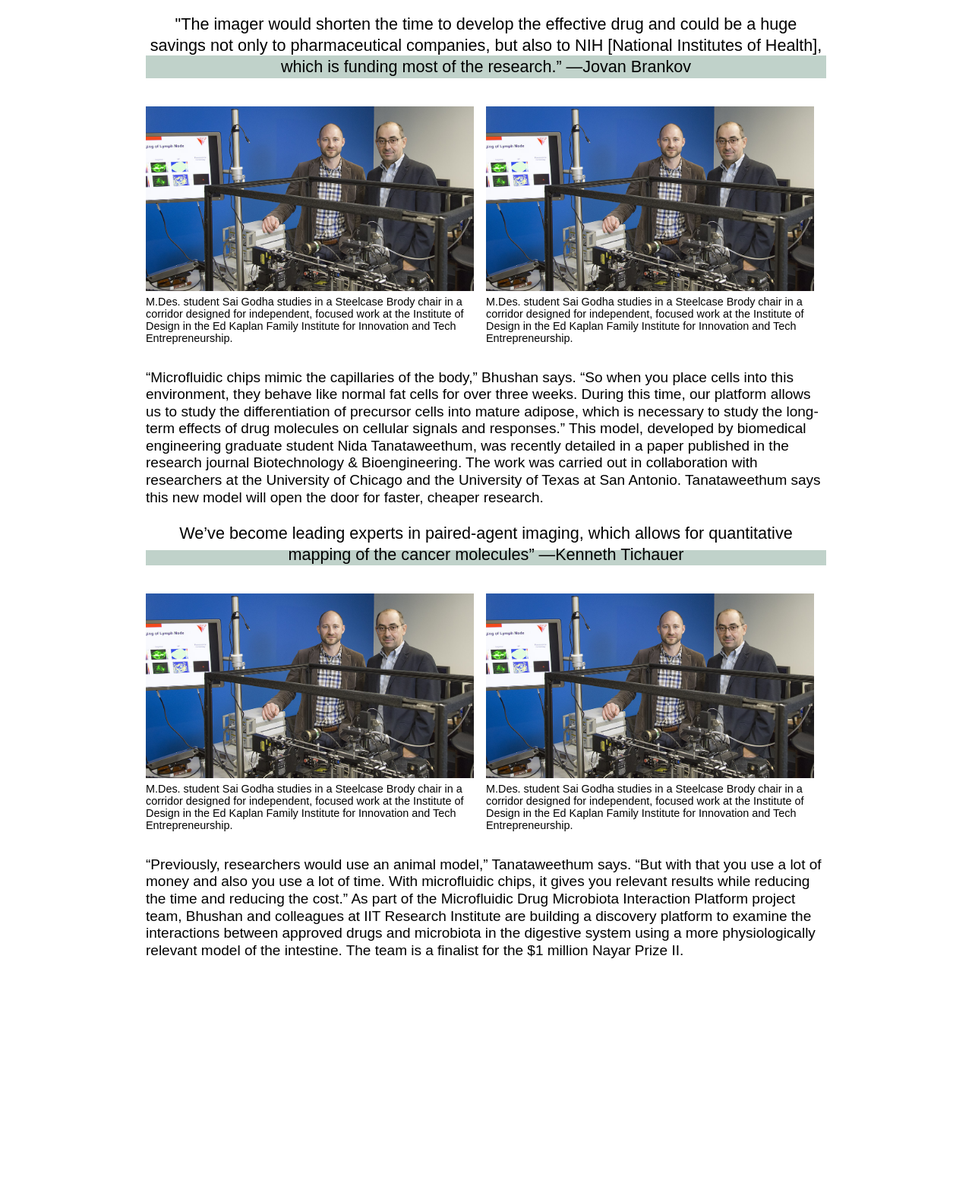
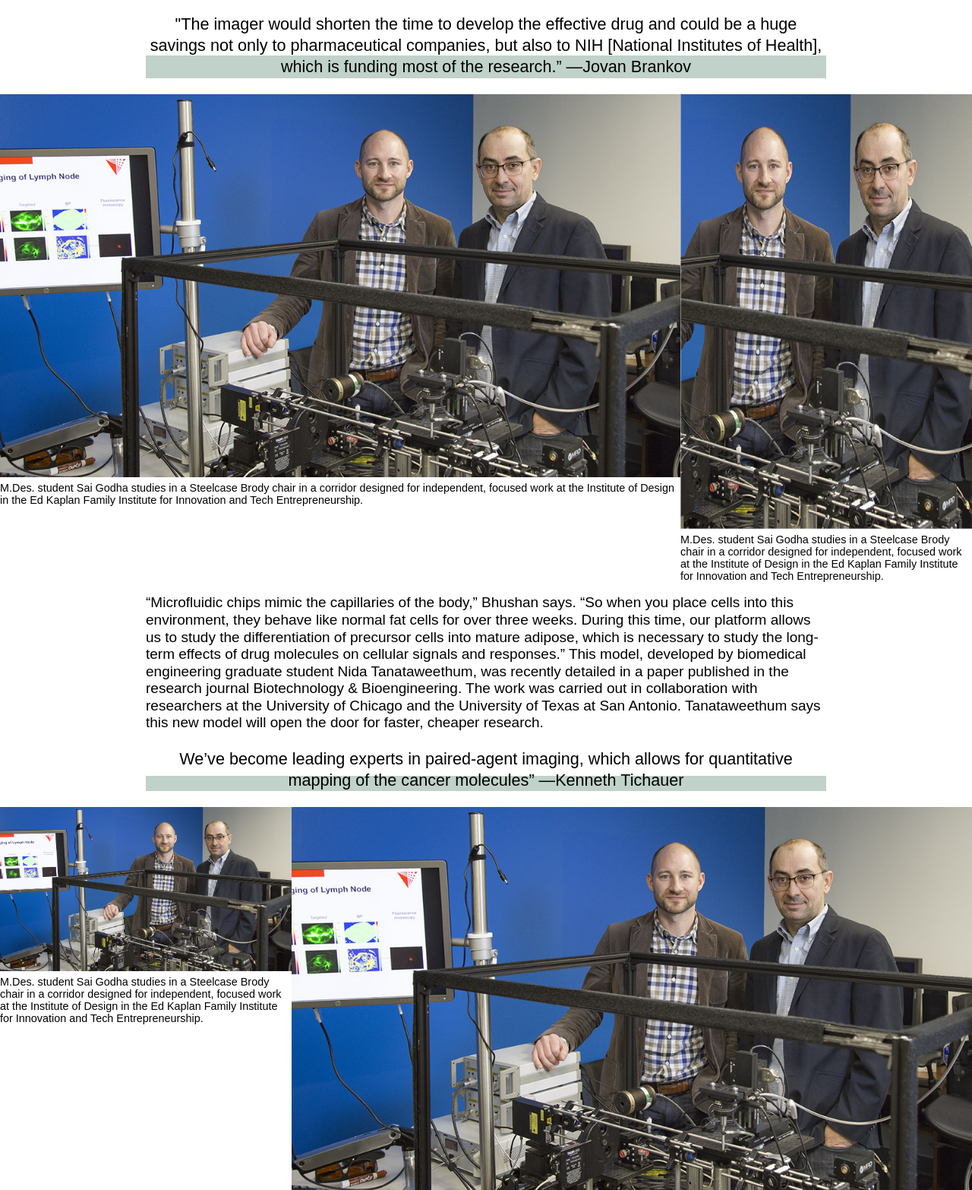
Before and after one commit to OliviaDimmer/OliviaDimmer.github.io, a plain HTML site: page index.html in a window 1280 px wide. Shown: the part 1073-2639 px from the top of the page at 76% size. Before the commit the page ends 2335 px from the top, so only its background shows below. Drawn offline with Linux system fonts and the light colour scheme.

Commit message:
flex images

```diff
--- a/index.html
+++ b/index.html
@@ -30,18 +30,20 @@
     </p>
     <p class="pull-quote">"The imager would shorten the time to develop the effective drug and could be a huge savings not only to pharmaceutical companies, but also to NIH [National Institutes of Health], which is funding most of the research.” —Jovan Brankov
     </p>
+    </section>
     <section class="instoryimg">
-      <figure>
+      <figure class="big">
         <img src="img/research.jpg" alt="">
         <figcaption>M.Des. student Sai Godha studies in a Steelcase Brody chair in a corridor designed for independent, focused work at the Institute of Design in the Ed Kaplan Family Institute for Innovation and Tech Entrepreneurship.
         </figcaption>
       </figure>
-      <figure>
-        <img src="img/research.jpg" alt="">
+      <figure class="small">
+        <img src="img/longboi.jpg" alt="">
         <figcaption>M.Des. student Sai Godha studies in a Steelcase Brody chair in a corridor designed for independent, focused work at the Institute of Design in the Ed Kaplan Family Institute for Innovation and Tech Entrepreneurship.
         </figcaption>
       </figure>
     </section>
+    <section class="story">
     <p>“Microfluidic chips mimic the capillaries of the body,” Bhushan says. “So when you place cells
       into this environment, they behave like normal fat cells for over three weeks. During this time,
       our platform allows us to study the differentiation of precursor cells into mature adipose, which
@@ -54,16 +56,18 @@
     <p class="pull-quote">We’ve become leading experts in paired-agent imaging, which allows for quantitative mapping of the cancer molecules”
         —Kenneth Tichauer
     </p>
+    </section>
     <section class="instoryimg">
-      <figure> <img src="img/research.jpg" alt="">
+      <figure class="little"> <img src="img/research.jpg" alt="">
         <figcaption>M.Des. student Sai Godha studies in a Steelcase Brody chair in a corridor designed for independent, focused work at the Institute of Design in the Ed Kaplan Family Institute for Innovation and Tech Entrepreneurship.
         </figcaption>
       </figure>
-      <figure> <img src="img/research.jpg" alt="">
+      <figure class="big"> <img src="img/research.jpg" alt="">
         <figcaption>M.Des. student Sai Godha studies in a Steelcase Brody chair in a corridor designed for independent, focused work at the Institute of Design in the Ed Kaplan Family Institute for Innovation and Tech Entrepreneurship.
         </figcaption>
       </figure>
     </section>
+    <section class="story">
     <p>“Previously, researchers would use an animal model,” Tanataweethum says. “But with that you use a lot of money and also you use a lot of time. With microfluidic chips, it gives you relevant results while reducing the time and reducing the cost.”
     As part of the Microfluidic Drug Microbiota Interaction Platform project team, Bhushan and colleagues at IIT Research Institute are building a discovery platform to examine the interactions between approved drugs and microbiota in the digestive system using a more physiologically relevant model of the intestine. The team is a finalist for the $1 million Nayar Prize II.
   </p>
--- a/stylesheet.css
+++ b/stylesheet.css
@@ -84,10 +84,18 @@ p {
 }
 
 figure {
-margin: 1em 1em 1em 0;
 display: flex;
 flex-direction: column;
 
+}
+
+.big {
+  flex: 0 0 auto;
+  flex-basis: 70%;
+}
+
+.little {
+  flex: 1 0 0;
 }
 
 figcaption {
```
Also changed, not shown: img/longboi.jpg (added), 1 other file.
